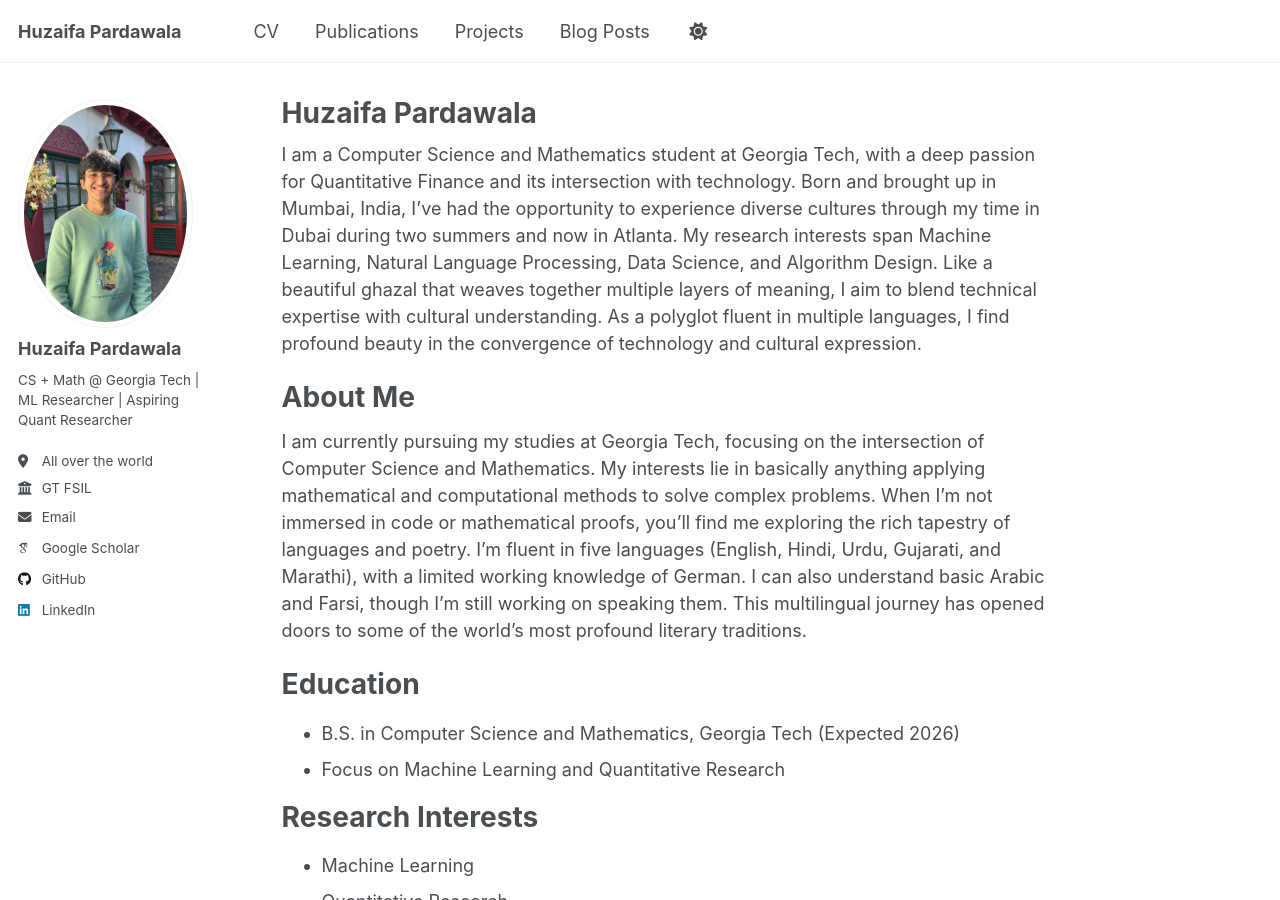
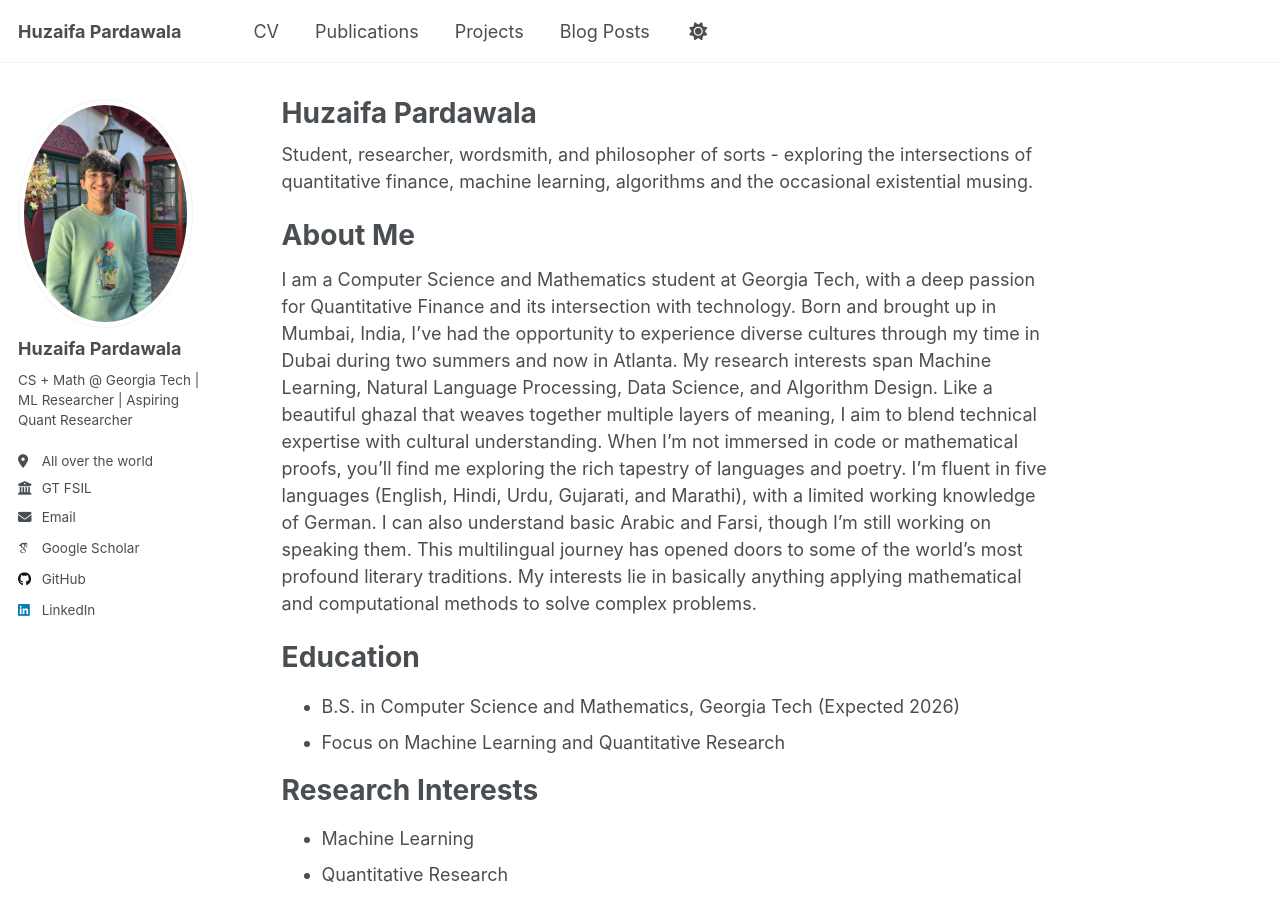
Before and after one commit to huzaifahp7/huzaifahp7.github.io, a Jekyll site: the page built from _pages/about.md, in a window 1280 px wide and 900 px high. Built offline with Jekyll 4.4.1, drawn with Linux system fonts in a browser that asks for light colours; some web fonts are replaced.

Commit message:
feat: about

```diff
--- a/_pages/about.md
+++ b/_pages/about.md
@@ -6,11 +6,11 @@ redirect_from:
   - /about/
   - /about.html
 ---
-I am a Computer Science and Mathematics student at Georgia Tech, with a deep passion for Quantitative Finance and its intersection with technology. Born and brought up in Mumbai, India, I've had the opportunity to experience diverse cultures through my time in Dubai during two summers and now in Atlanta. My research interests span Machine Learning, Natural Language Processing, Data Science, and Algorithm Design. Like a beautiful ghazal that weaves together multiple layers of meaning, I aim to blend technical expertise with cultural understanding. As a polyglot fluent in multiple languages, I find profound beauty in the convergence of technology and cultural expression.
+Student, researcher, wordsmith, and philosopher of sorts - exploring the intersections of quantitative finance, machine learning, algorithms and the occasional existential musing.
 
 # About Me
 
-I am currently pursuing my studies at Georgia Tech, focusing on the intersection of Computer Science and Mathematics. My interests lie in basically anything applying mathematical and computational methods to solve complex problems. When I'm not immersed in code or mathematical proofs, you'll find me exploring the rich tapestry of languages and poetry. I'm fluent in five languages (English, Hindi, Urdu, Gujarati, and Marathi), with a limited working knowledge of German. I can also understand basic Arabic and Farsi, though I'm still working on speaking them. This multilingual journey has opened doors to some of the world's most profound literary traditions.
+I am a Computer Science and Mathematics student at Georgia Tech, with a deep passion for Quantitative Finance and its intersection with technology. Born and brought up in Mumbai, India, I've had the opportunity to experience diverse cultures through my time in Dubai during two summers and now in Atlanta. My research interests span Machine Learning, Natural Language Processing, Data Science, and Algorithm Design. Like a beautiful ghazal that weaves together multiple layers of meaning, I aim to blend technical expertise with cultural understanding. When I'm not immersed in code or mathematical proofs, you'll find me exploring the rich tapestry of languages and poetry. I'm fluent in five languages (English, Hindi, Urdu, Gujarati, and Marathi), with a limited working knowledge of German. I can also understand basic Arabic and Farsi, though I'm still working on speaking them. This multilingual journey has opened doors to some of the world's most profound literary traditions. My interests lie in basically anything applying mathematical and computational methods to solve complex problems.
 
 # Education
 
```
